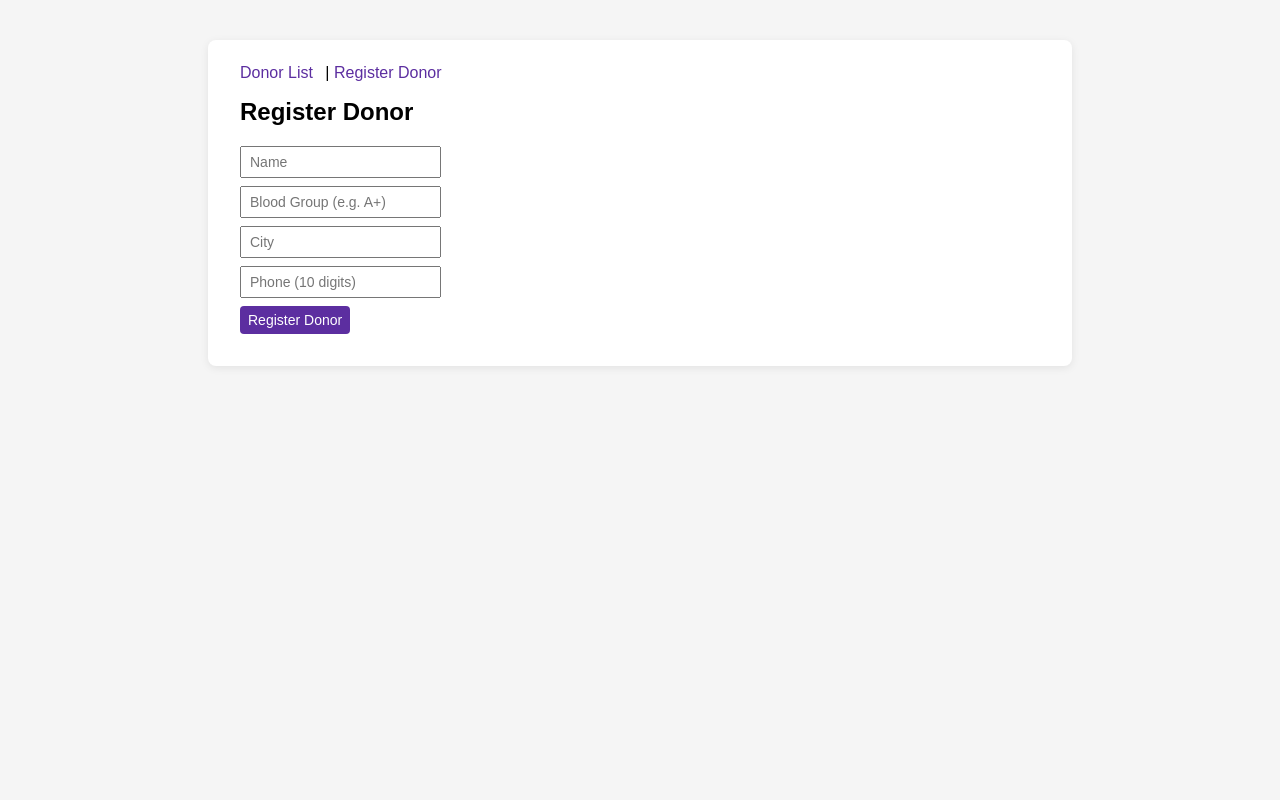
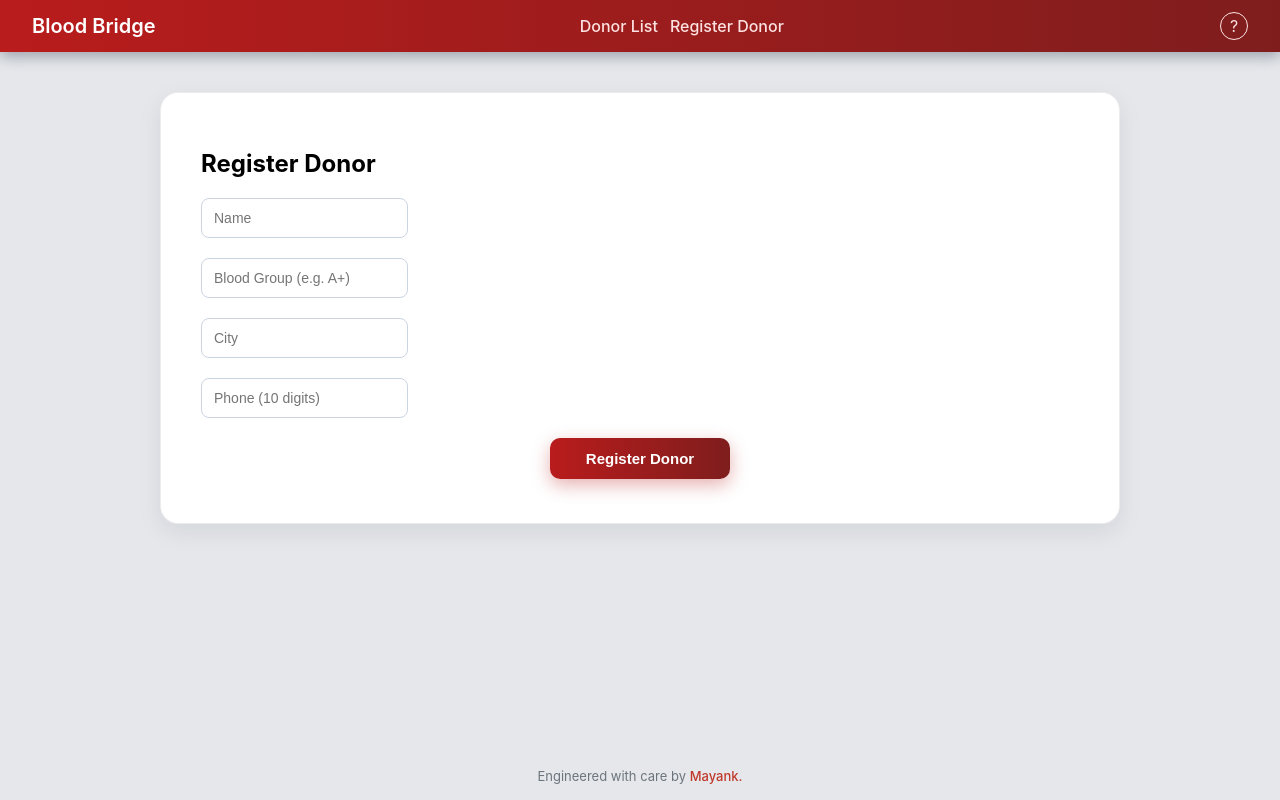
Before and after one commit to Mayank1343/BLOOD-BRIDGE, a React (Create React App) app in the folder blood-donation-frontend/: page /register in a window 1280 px wide. Built offline with nearby package versions, Linux system fonts and the light colour scheme; no server answers.

Commit message:
Improved Frontend UI

```diff
--- a/blood-donation-frontend/src/App.js
+++ b/blood-donation-frontend/src/App.js
@@ -1,19 +1,62 @@
-import React from 'react';
+import React, { useState } from 'react';
 import { BrowserRouter, Routes, Route, Link } from 'react-router-dom';
 import DonorForm from './pages/DonorForm';
 import DonorList from './pages/DonorList';
+import './index.css';
 
 export default function App() {
+  const [showHelp, setShowHelp] = useState(false);
+
+  const toggleHelp = () => {
+    setShowHelp(prev => !prev);
+  };
+
   return (
     <BrowserRouter>
       <div className="app-container">
-        <nav>
-          <Link to="/">Donor List</Link> | <Link to="/register">Register Donor</Link>
-        </nav>
-        <Routes>
-          <Route path="/" element={<DonorList />} />
-          <Route path="/register" element={<DonorForm />} />
-        </Routes>
+        {/* Header */}
+        <header className="app-header">
+          <div className="app-title">Blood Bridge</div>
+
+          <nav className="app-nav">
+            <Link to="/">Donor List</Link>
+            <Link to="/register">Register Donor</Link>
+          </nav>
+
+          <div className="help-icon" onClick={toggleHelp}>
+            ?
+            {showHelp && (
+              <div className="help-tooltip">
+                <div className="help-tooltip-title">About this project</div>
+                <p>
+                  This app connects blood donors with people who need blood.
+                  Register yourself as a donor or browse available donors.
+                </p>
+                <p>
+                  Built using React frontend and Spring Boot backend,
+                  deployed on Netlify and Render.
+                </p>
+              </div>
+            )}
+          </div>
+        </header>
+
+        {/* Main content */}
+        <main className="app-main">
+          <div className="app-card-stack">
+            <div className="app-card">
+              <Routes>
+                <Route path="/" element={<DonorList />} />
+                <Route path="/register" element={<DonorForm />} />
+              </Routes>
+            </div>
+          </div>
+        </main>
+
+        {/* Footer */}
+        <footer className="app-footer">
+          Engineered with care by <span>Mayank.</span>
+        </footer>
       </div>
     </BrowserRouter>
   );
--- a/blood-donation-frontend/src/index.css
+++ b/blood-donation-frontend/src/index.css
@@ -1,73 +1,187 @@
+/* Page background */
 body {
-  font-family: Arial, sans-serif;
   margin: 0;
-  background-color: #f5f5f5;
+  font-family: -apple-system, BlinkMacSystemFont, "Segoe UI", sans-serif;
+  background: #e5e7eb;
 }
 
+/* Main shell */
 .app-container {
-  max-width: 800px;
-  margin: 40px auto;
-  background: #ffffff;
-  padding: 24px 32px;
-  border-radius: 8px;
-  box-shadow: 0 2px 8px rgba(0, 0, 0, 0.08);
+  min-height: 100vh;
+  display: flex;
+  flex-direction: column;
 }
 
-nav {
-  margin-bottom: 16px;
+/* Header */
+.app-header {
+  display: flex;
+  justify-content: space-between;
+  align-items: center;
+  padding: 12px 32px;
+  background: linear-gradient(90deg, #b91c1c, #7f1d1d);
+  color: #ffffff;
+  box-shadow: 0 4px 14px rgba(15, 23, 42, 0.35);
 }
 
-nav a {
-  color: #5c2ea0;
-  text-decoration: none;
-  margin-right: 8px;
+.app-title {
+  font-size: 20px;
+  font-weight: 600;
 }
 
-nav a:hover {
-  text-decoration: underline;
+.app-nav a {
+  margin-right: 12px;
+  text-decoration: none;
+  color: #fee2e2;
+  font-weight: 500;
 }
 
-h1, h2 {
-  margin-top: 0;
+.app-nav a:hover {
+  color: #ffffff;
 }
 
-input, select, button {
-  padding: 6px 8px;
-  margin-right: 8px;
-  margin-bottom: 8px;
-  font-size: 14px;
+/* Main content */
+.app-main {
+  flex: 1;
+  display: flex;
+  justify-content: center;
+  padding: 40px 16px;
 }
 
-button {
-  background-color: #5c2ea0;
-  color: white;
-  border: none;
-  border-radius: 4px;
+.app-card-stack {
+  width: 100%;
+  max-width: 960px;
+}
+
+.app-card {
+  background: #ffffff;
+  border-radius: 18px;
+  padding: 36px 40px 44px;
+  border: 1px solid rgba(15, 23, 42, 0.08);
+  box-shadow: 0 8px 24px rgba(15, 23, 42, 0.08);
+}
+
+/* Footer */
+.app-footer {
+  text-align: center;
+  padding: 10px 16px 16px;
+  font-size: 13px;
+  color: #6c757d;
+}
+
+.app-footer span {
+  font-weight: 500;
+  color: #c0392b;
+}
+
+/* Help icon */
+.help-icon {
+  position: relative;
+  width: 26px;
+  height: 26px;
+  border-radius: 50%;
+  border: 1px solid #fee2e2;
+  color: #fee2e2;
+  display: flex;
+  align-items: center;
+  justify-content: center;
   cursor: pointer;
 }
 
-button:disabled {
-  background-color: #ccc;
-  cursor: default;
+.help-icon:hover {
+  background-color: #fee2e2;
+  color: #7f1d1d;
 }
 
-button:hover:not(:disabled) {
-  background-color: #4b2283;
+/* Help tooltip */
+.help-tooltip {
+  position: absolute;
+  top: 34px;
+  right: 0;
+  width: 260px;
+  background: #ffffff;
+  border-radius: 8px;
+  box-shadow: 0 10px 25px rgba(15, 23, 42, 0.18);
+  padding: 12px 14px;
+  font-size: 13px;
+  z-index: 100;
 }
 
-.form-error {
-  color: red;
-  font-size: 12px;
-  margin-top: -4px;
-  margin-bottom: 4px;
+/* Forms */
+form {
+  display: flex;
+  flex-direction: column;
+  gap: 20px;
 }
 
-.success-message {
-  color: green;
-  margin-top: 8px;
+.form-group {
+  display: flex;
+  flex-direction: column;
+  gap: 6px;
 }
 
-.error-message {
-  color: red;
-  margin-top: 8px;
+.form-grid {
+  display: grid;
+  grid-template-columns: repeat(auto-fit, minmax(200px, 1fr));
+  gap: 16px;
 }
+
+input,
+select {
+  padding: 11px 12px;
+  font-size: 14px;
+  border-radius: 8px;
+  border: 1px solid #cbd5e1;
+}
+
+input:focus,
+select:focus {
+  border-color: #b91c1c;
+  box-shadow: 0 0 0 2px rgba(185, 28, 28, 0.15);
+  outline: none;
+}
+
+/* Form submit button */
+form button {
+  align-self: center;
+  min-width: 180px;
+  padding: 12px 28px;
+  font-size: 15px;
+  font-weight: 600;
+  border-radius: 10px;
+  border: none;
+  cursor: pointer;
+  color: #ffffff;
+  background: linear-gradient(90deg, #b91c1c, #7f1d1d);
+  box-shadow: 0 6px 18px rgba(185, 28, 28, 0.35);
+}
+
+form button:hover {
+  box-shadow: 0 10px 26px rgba(185, 28, 28, 0.45);
+}
+
+/* Pagination buttons */
+.pagination-buttons {
+  display: flex;
+  gap: 10px;
+  margin-top: 12px;
+}
+
+.pagination-buttons button {
+  padding: 6px 14px;
+  font-size: 13px;
+  border-radius: 6px;
+  border: 1px solid #cbd5e1;
+  background-color: #f8fafc;
+  cursor: pointer;
+}
+
+.pagination-buttons button:hover:not(:disabled) {
+  background-color: #fee2e2;
+  border-color: #b91c1c;
+  color: #7f1d1d;
+}
+
+.pagination-buttons button:disabled {
+  opacity: 0.5;
+  cursor: not-allowed;
+}
--- a/blood-donation-frontend/src/pages/DonorList.js
+++ b/blood-donation-frontend/src/pages/DonorList.js
@@ -1,6 +1,5 @@
 import React, { useState, useEffect } from 'react';
 import { fetchDonors as fetchDonorsApi, deleteDonor } from '../services/api';
-
 
 export default function DonorList() {
   const [donors, setDonors] = useState([]);
@@ -22,7 +21,7 @@ export default function DonorList() {
       const response = await fetchDonorsApi(params);
       setDonors(response.data.content || []);
       setTotalPages(response.data.totalPages || 0);
-    } catch (err) {
+    } catch {
       setError('Failed to fetch donors');
     } finally {
       setLoading(false);
@@ -48,21 +47,22 @@ export default function DonorList() {
     setParams({ ...params, sort: e.target.value, page: 0 });
   };
 
-  const handleDelete = async (id) => {
+  const handleDelete = async id => {
     if (!window.confirm('Delete this donor?')) return;
     try {
       await deleteDonor(id);
       loadDonors();
-    } catch (err) {
+    } catch {
       setError('Failed to delete donor');
     }
   };
 
-
   return (
     <div>
       <h2>Donor List</h2>
-      <div>
+
+      {/* Filters */}
+      <div className="form-grid">
         <input
           name="bloodGroup"
           placeholder="Blood Group"
@@ -84,26 +84,29 @@ export default function DonorList() {
       {loading && <p>Loading donors...</p>}
       {error && <p className="error-message">{error}</p>}
 
+      {/* Donor list */}
       <ul>
         {donors.length === 0 ? (
           <li>No donors found</li>
         ) : (
           donors.map(donor => (
             <li key={donor.id}>
-              {donor.name} ({donor.bloodGroup}) - {donor.city}{' '}
+              {donor.name} ({donor.bloodGroup}) – {donor.city}{' '}
               <button onClick={() => handleDelete(donor.id)}>Delete</button>
             </li>
           ))
         )}
       </ul>
 
-      <div>
+      {/* Pagination */}
+      <div className="pagination-buttons">
         <button
           disabled={params.page === 0}
           onClick={() => handlePageChange(params.page - 1)}
         >
           Previous
         </button>
+
         <button
           disabled={params.page + 1 >= totalPages}
           onClick={() => handlePageChange(params.page + 1)}
@@ -112,7 +115,9 @@ export default function DonorList() {
         </button>
       </div>
 
-      <p>Page {totalPages === 0 ? 0 : params.page + 1} of {totalPages}</p>
+      <p>
+        Page {totalPages === 0 ? 0 : params.page + 1} of {totalPages}
+      </p>
     </div>
   );
 }
```
